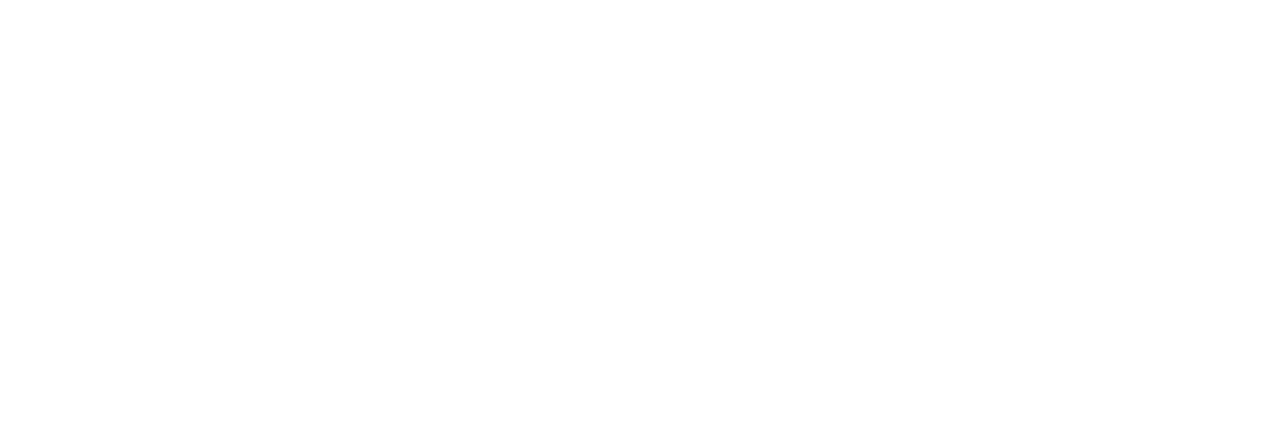
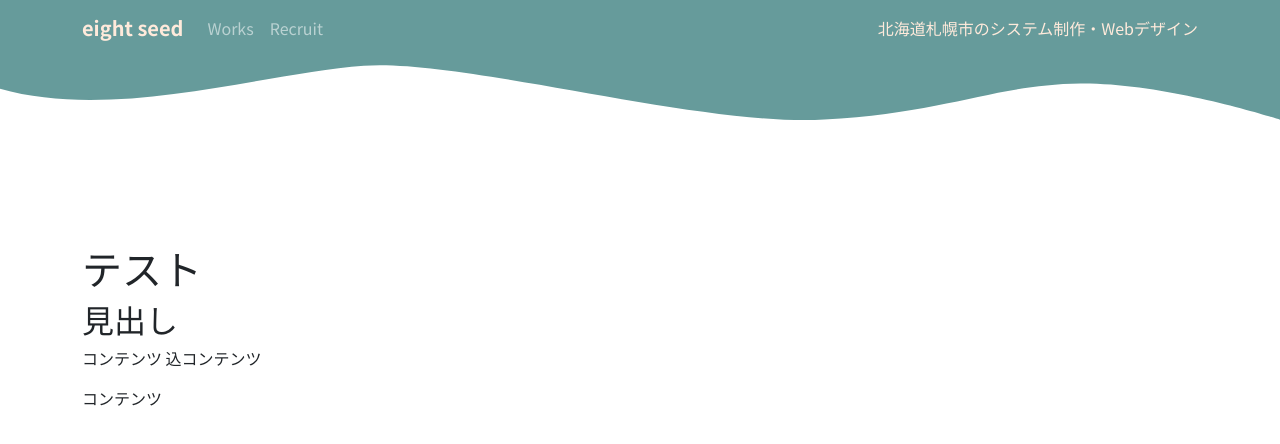
Before and after one commit to bloomsystem/eightseedweb, a React (Create React App) app: page /post in a window 1280 px wide. Before the commit this address had no page. Shown: the top 444 px of the page. Built offline with nearby package versions, Linux system fonts and the light colour scheme.

Commit message:
add markdown

```diff
--- a/package.json
+++ b/package.json
@@ -7,6 +7,7 @@
     "@testing-library/jest-dom": "^5.16.2",
     "@testing-library/react": "^12.1.2",
     "@testing-library/user-event": "^13.5.0",
+    "marked": "^4.0.12",
     "react": "^17.0.2",
     "react-bootstrap": "^2.1.2",
     "react-dom": "^17.0.2",
--- a/src/App.js
+++ b/src/App.js
@@ -1,18 +1,14 @@
-import {
-  BrowserRouter,
-  Outlet,
-  Route,
-  Routes,
-  useNavigate,
-} from 'react-router-dom';
+import { BrowserRouter, Route, Routes } from 'react-router-dom';
 import './App.css';
 import { Index } from './pages/Index';
+import { Post } from './pages/Post';
 
 function App() {
   return (
     <BrowserRouter basename={process.env.PUBLIC_URL}>
       <Routes>
         <Route path="/" element={<Index />} />
+        <Route path="/post" element={<Post />} />
       </Routes>
     </BrowserRouter>
   );
--- /dev/null
+++ b/src/components/Markdown.js
@@ -0,0 +1,23 @@
+import { marked } from 'marked';
+import { Col, Container, Row } from 'react-bootstrap';
+
+export const Markdown = () => {
+  const markdown = `# テスト
+  ## 見出し
+  コンテンツ
+  込コンテンツ
+
+  コンテンツ
+
+  `;
+
+  return (
+    <Container className="py-5 my-5">
+      <Row>
+        <Col>
+          <article dangerouslySetInnerHTML={{ __html: marked(markdown) }} />
+        </Col>
+      </Row>
+    </Container>
+  );
+};
--- a/src/components/NavbarPart.js
+++ b/src/components/NavbarPart.js
@@ -30,7 +30,7 @@
           </Navbar.Collapse>
         </Container>
       </Navbar>
-      {!istop && <div className="round-under" />}
+      {!istop && <div className="round-under mt-5" />}
     </>
   );
 };
--- /dev/null
+++ b/src/pages/Post.js
@@ -0,0 +1,18 @@
+import { Information } from '../components/Information';
+import { MainView } from '../components/MainView';
+import NavbarPart from '../components/NavbarPart';
+import { Works } from '../components/Works';
+import { Service } from '../components/Service';
+import { Associate } from '../components/Associate';
+import { Footer } from '../components/Footer';
+import { Contact } from '../components/Contact';
+import { Markdown } from '../components/Markdown';
+
+export const Post = () => {
+  return (
+    <>
+      <NavbarPart />
+      <Markdown />
+    </>
+  );
+};
```
Also changed, not shown: 1 other file (tests, documents, lock files or other folders).
